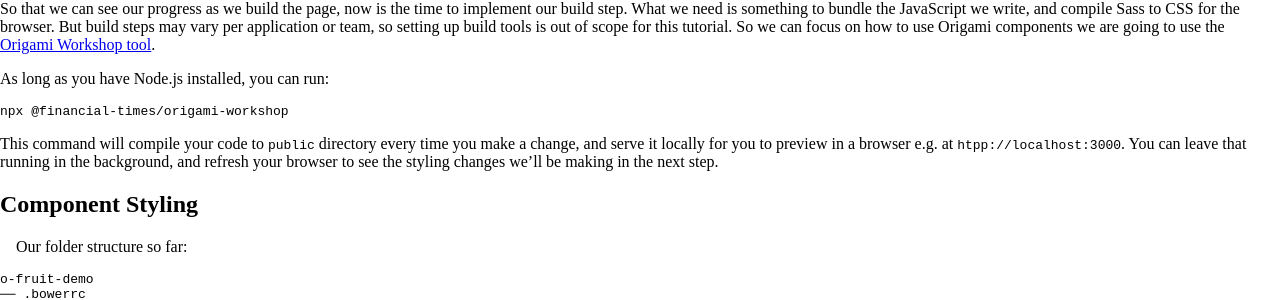
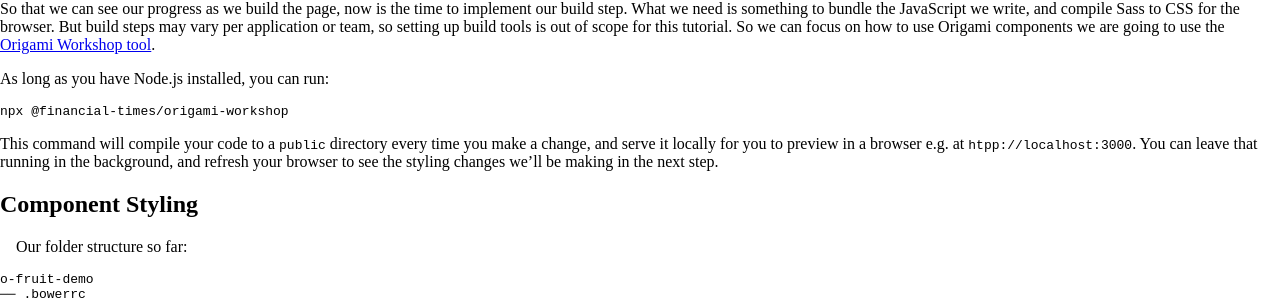
Before and after one commit to Financial-Times/origami-website, a Jekyll site: the page built from _tutorials/manual-build.md, in a window 1280 px wide and 900 px high, scrolled down 2707 px. Shown: the part 125-425 px from the top of the window. Built offline with Jekyll 4.4.1, drawn with Linux system fonts in a browser that asks for light colours; a style sheet for code colours, icons or effects is not loaded.

```diff
--- a/_tutorials/manual-build.md
+++ b/_tutorials/manual-build.md
@@ -167,7 +167,7 @@ As long as you have Node.js installed, you can run:
 
 <pre><code class="o-syntax-highlight--bash">npx @financial-times/origami-workshop</code></pre>
 
-This command will compile your code to `public` directory every time you make a change, and serve it locally for you to preview in a browser e.g. at `htpp://localhost:3000`. You can leave that running in the background, and refresh your browser to see the styling changes we'll be making in the next step.
+This command will compile your code to a `public` directory every time you make a change, and serve it locally for you to preview in a browser e.g. at `htpp://localhost:3000`. You can leave that running in the background, and refresh your browser to see the styling changes we'll be making in the next step.
 
 ## Component Styling
 
```
